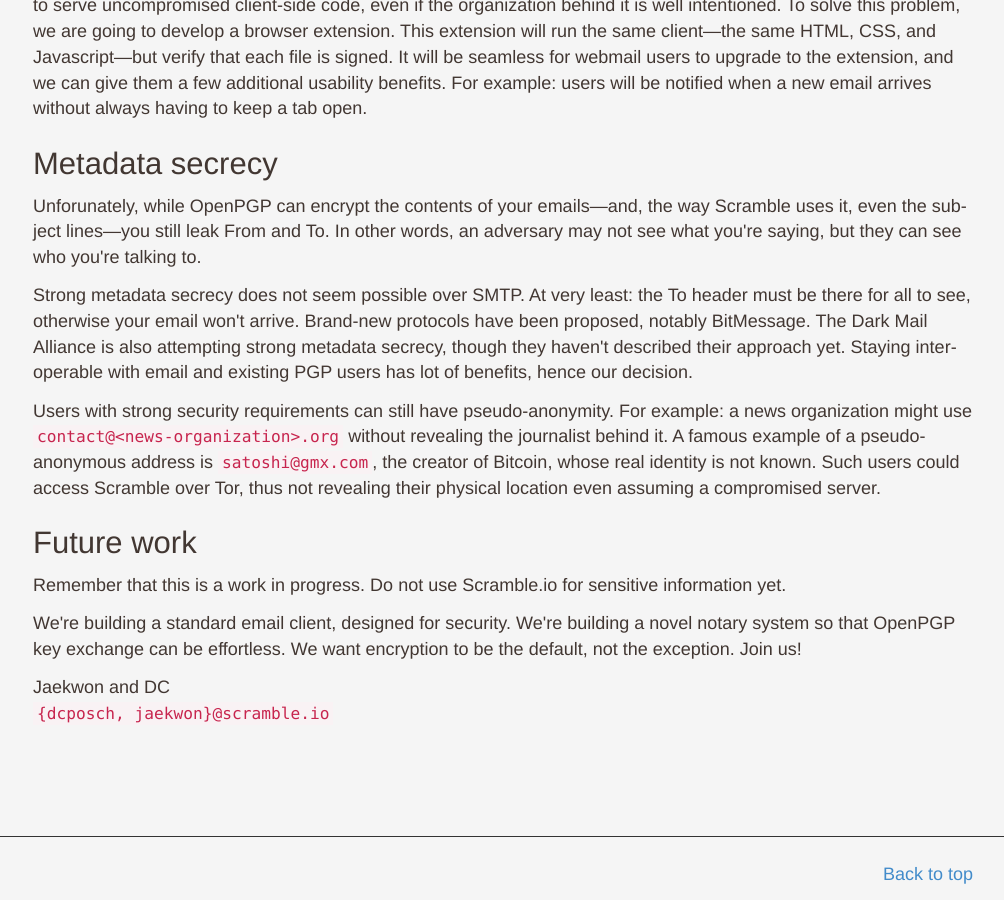
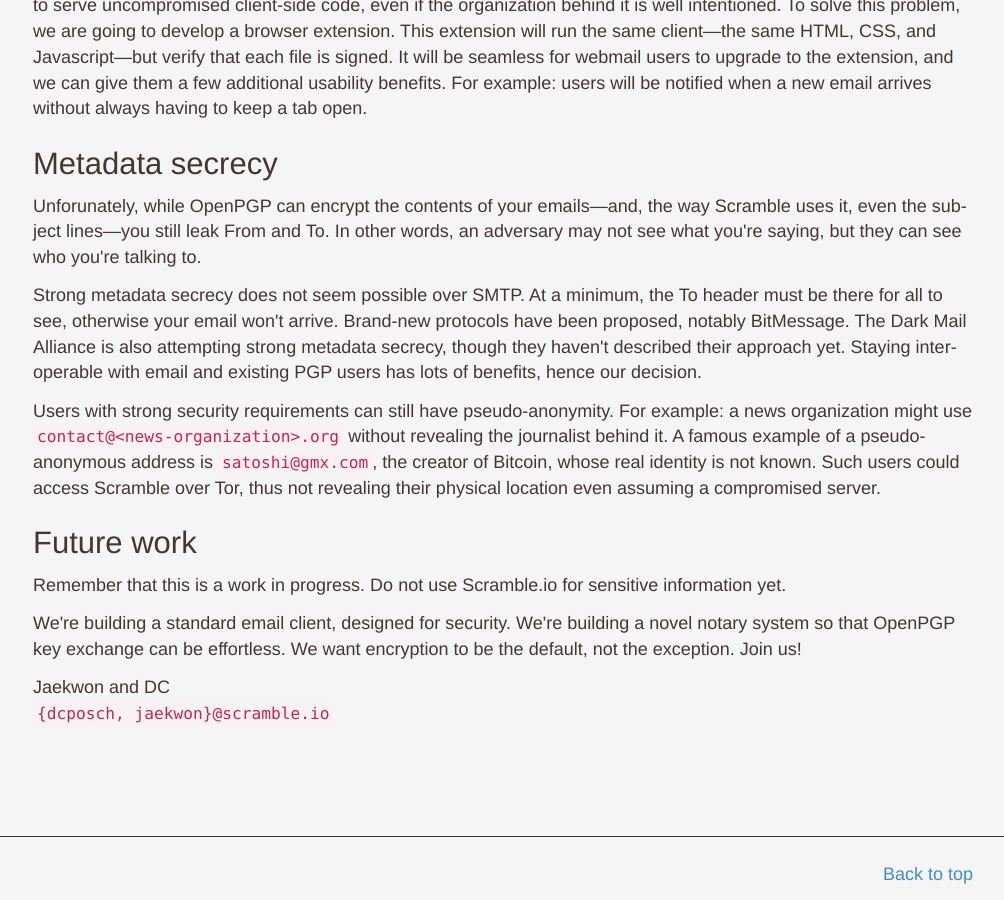
Before and after one commit to dcposch/scramble, a Jekyll site: the page built from index.html, in a window 1280 px wide and 900 px high, scrolled down 3306 px. Shown: the whole window, without its empty margins (137-1141 px from the left). Built offline with Jekyll 4.4.1, drawn with Linux system fonts in a browser that asks for light colours; nearby versions of some CDN libraries; Markdown is read by kramdown in place of the engine named in the settings; the list of posts is cut into pages by our own code.

Commit message:
More spelling fixes

```diff
--- a/index.html
+++ b/index.html
@@ -103,7 +103,7 @@
 
       <p>Unforunately, while OpenPGP can encrypt the contents of your emails&mdash;and, the way Scramble uses it, even the subject lines&mdash;you still leak From and To. In other words, an adversary may not see what you're saying, but they can see who you're talking to.</p>
 
-      <p>Strong metadata secrecy does not seem possible over SMTP. At very least: the To header must be there for all to see, otherwise your email won't arrive. Brand-new protocols have been proposed, notably BitMessage. The Dark Mail Alliance is also attempting strong metadata secrecy, though they haven't described their approach yet. Staying interoperable with email and existing PGP users has lot of benefits, hence our decision.</p>
+      <p>Strong metadata secrecy does not seem possible over SMTP. At a minimum, the To header must be there for all to see, otherwise your email won't arrive. Brand-new protocols have been proposed, notably BitMessage. The Dark Mail Alliance is also attempting strong metadata secrecy, though they haven't described their approach yet. Staying interoperable with email and existing PGP users has lots of benefits, hence our decision.</p>
 
       <p>Users with strong security requirements can still have pseudo-anonymity. For example: a news organization might use <code>contact@&lt;news-organization&gt;.org</code> without revealing the journalist behind it. A famous example of a pseudo-anonymous address is <code>satoshi@gmx.com</code>, the creator of Bitcoin, whose real identity is not known. Such users could access Scramble over Tor, thus not revealing their physical location even assuming a compromised server.</p>
 
```
